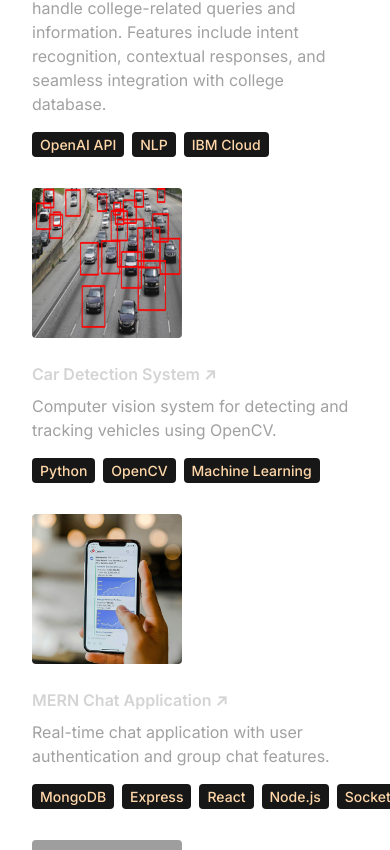
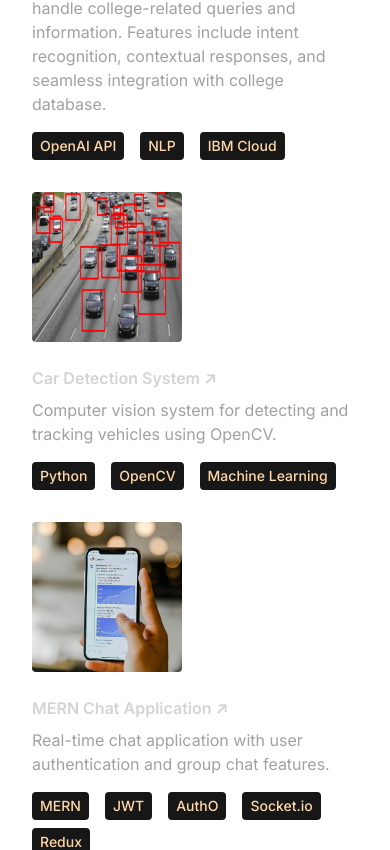
Before and after one commit to thegoofy-dev/personal-portfolio, a React (Vite) app: page / in a window 390 px wide. Shown: the part 4211-5061 px from the top of the page. Built offline with nearby package versions, Linux system fonts and the light colour scheme; grey boxes are pictures that could not be loaded; a web font is replaced by a local one.

Commit message:
Improve responsive layout for different screen sizes for Project Component

```diff
--- a/src/components/Projects.tsx
+++ b/src/components/Projects.tsx
@@ -63,16 +63,18 @@ const Projects = () => {
                 )}
               </h6>
               <p className="mb-4 text-neutral-400">{project.description}</p>
-              {project.technologies.map((tech, techIndex) => (
-                <motion.span
-                  key={techIndex}
+              <div className="flex flex-wrap gap-2">
+                {project.technologies.map((tech, techIndex) => (
+                  <motion.span
+                    key={techIndex}
                   className="mr-2 rounded bg-neutral-900 px-2 py-1 text-sm font-medium text-orange-200"
                   whileHover={{ scale: 1.1, backgroundColor: "#1a1a1a" }}
                   transition={{ type: "spring", stiffness: 400 }}
                 >
                   {tech}
-                </motion.span>
-              ))}
+                  </motion.span>
+                ))}
+              </div>
             </motion.div>
           </motion.div>
         ))}
--- a/src/constants/index.ts
+++ b/src/constants/index.ts
@@ -65,7 +65,7 @@ export const PROJECTS: Project[] = [
     title: "MERN Chat Application",
     image: project3,
     description: "Real-time chat application with user authentication and group chat features.",
-    technologies: ["MongoDB", "Express", "React", "Node.js", "Socket.io"],
+    technologies: ["MERN", "JWT", "AuthO", "Socket.io", "Redux"],
     link: "https://igluz-chatapp.onrender.com/"
   },
   {
```
